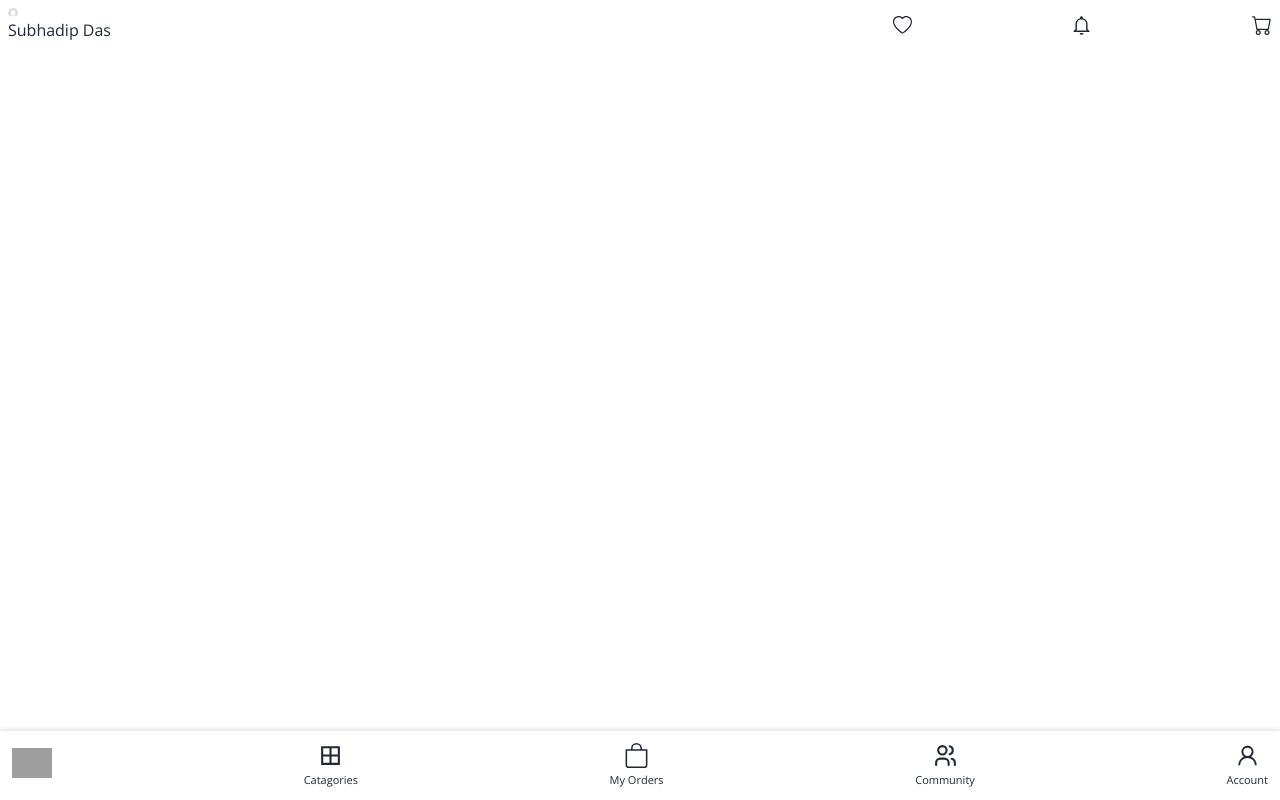
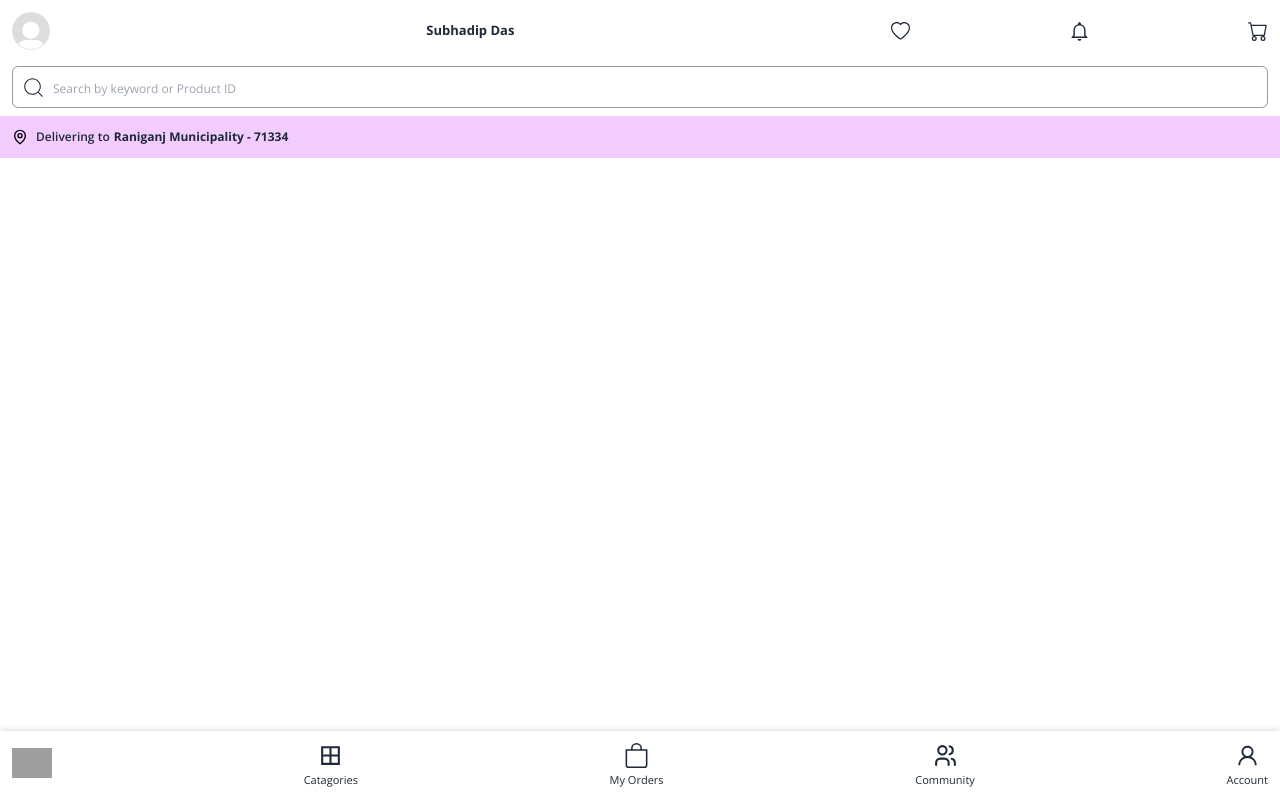
Before and after one commit to DasSubhadip1999/meesho-frontend, a Next.js app: page / in a window 1280 px wide. Built offline with nearby package versions, Linux system fonts and the light colour scheme; grey boxes are pictures that could not be loaded.

Commit message:
Search bar add

```diff
--- /dev/null
+++ b/components/Catagories.jsx
@@ -0,0 +1,5 @@
+const Catagories = () => {
+  return <div>Catagories</div>;
+};
+
+export default Catagories;
--- /dev/null
+++ b/components/DeliveryLocation.jsx
@@ -0,0 +1,14 @@
+import { GrLocation } from "react-icons/gr";
+const DeliveryLocation = () => {
+  return (
+    <div className="flex items-center px-3 py-3 mt-2 bg-[#F3CCFF]">
+      <GrLocation color="rgb(71, 33, 131)" />
+      <p className="flex ml-2 text-[12px]">
+        <span className="font-semibold">Delivering to</span>
+        <span className="ml-1 font-bold">Raniganj Municipality - 71334</span>
+      </p>
+    </div>
+  );
+};
+
+export default DeliveryLocation;
--- /dev/null
+++ b/components/Searchbar.jsx
@@ -0,0 +1,16 @@
+import { CiSearch } from "react-icons/ci";
+
+const Searchbar = () => {
+  return (
+    <div className="p-2 border-[1px] border-[rgba(0,0,0,0.4)] relative mx-3 mt-1 rounded-md">
+      <CiSearch size={25} className="absolute" />
+      <input
+        className="text-[12px] w-[80%] border-none outline-none ml-8"
+        type="text"
+        placeholder="Search by keyword or Product ID"
+      />
+    </div>
+  );
+};
+
+export default Searchbar;
--- a/components/Topbar.jsx
+++ b/components/Topbar.jsx
@@ -1,14 +1,13 @@
 import Image from "next/image";
 import { BsHeart, BsCart } from "react-icons/bs";
 import { IoMdNotificationsOutline } from "react-icons/io";
-import userLogo from "../assets/user.png";
 
 const Topbar = () => {
   return (
-    <div className="flex justify-between p-2">
-      <div>
-        <Image src={userLogo} width={10} height={10} alt="Avatar" />
-        <p>Subhadip Das</p>
+    <div className="flex justify-between items-center p-3">
+      <div className="flex justify-between items-center w-[40%]">
+        <Image src="/user.png" width={38} height={38} alt="avatar" />
+        <p className="text-[13px] font-bold">Subhadip Das</p>
       </div>
       <ul className="flex justify-between items-center w-[30%]">
         <li>
--- a/layout/App.jsx
+++ b/layout/App.jsx
@@ -1,9 +1,13 @@
+import DeliveryLocation from "../components/DeliveryLocation";
+import Searchbar from "../components/Searchbar";
 import Topbar from "../components/Topbar";
 
 const App = () => {
   return (
     <>
       <Topbar />
+      <Searchbar />
+      <DeliveryLocation />
     </>
   );
 };
```
Also changed, not shown: public/user.png (renamed from assets/user.png).
